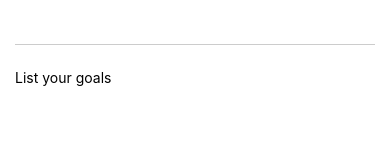
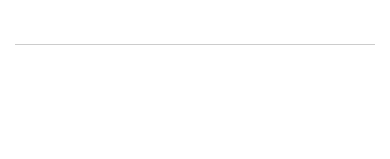
Before and after one commit to PBasham/RNCourse, a React Native app: screen / in a window 390 px wide. Shown: the part 134-293 px from the top of the page. Built offline with nearby package versions, Linux system fonts and the light colour scheme.

Commit message:
added function to add goal to state for user goals and added .map to create a text for each goal

```diff
--- a/App.js
+++ b/App.js
@@ -17,16 +17,20 @@
 
     const addGoalHandler = () => {
         console.log(enteredGoalText)
+        setCourseGoals(currentCourseGoals => [
+            ...currentCourseGoals,
+            enteredGoalText
+        ])
     }
 
     return (
         <View style={styles.appContainer}>
             <View style={styles.inputContainer}>
-                <TextInput style={styles.textInput} placeholder="Your course goal!" onChangeText={goalInputHandler}/>
-                <Button title="Add Goal" onPress={addGoalHandler}/>
+                <TextInput style={styles.textInput} placeholder="Your course goal!" onChangeText={goalInputHandler} />
+                <Button title="Add Goal" onPress={addGoalHandler} />
             </View>
             <View style={styles.goalsContainer}>
-                <Text>List your goals</Text>
+                {courseGoals.map((goal) => (<Text key={goal}>{goal}</Text>))}
             </View>
         </View>
     );
```
